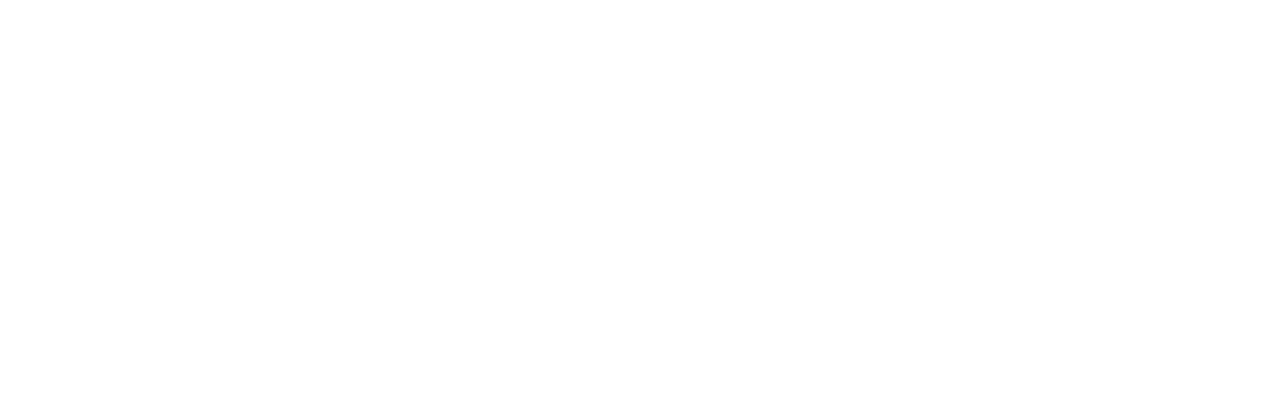
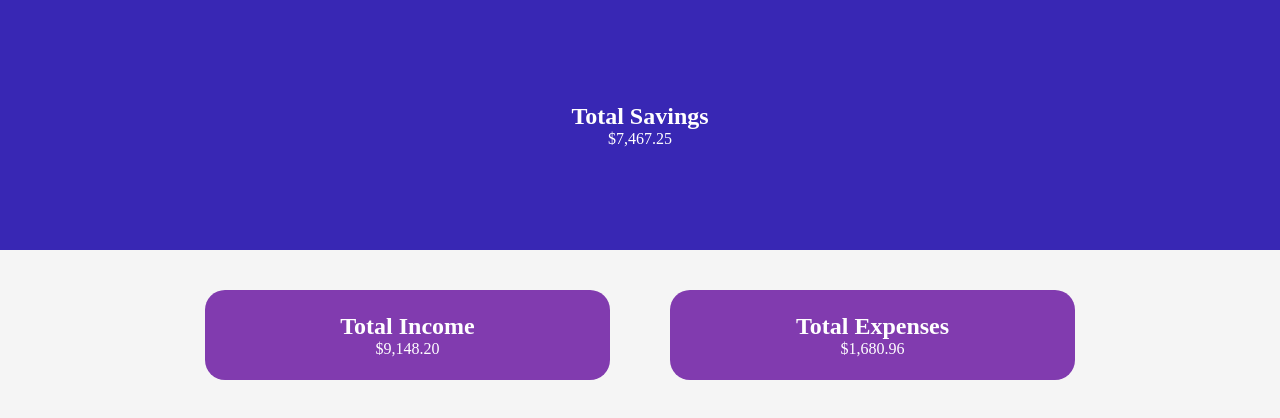
Before and after one commit to arontolentino/finate, a Vue app: page / in a window 1280 px wide. Shown: the top 418 px of the page. Built offline with nearby package versions, Linux system fonts and the light colour scheme.

Commit message:
Create initial total amount containers

```diff
--- a/src/App.vue
+++ b/src/App.vue
@@ -1,8 +1,95 @@
 <template>
   <div id="app">
+    <div class="header">
+      <div class="totalSavings">
+        <h2>Total Savings</h2>
+        <p>$7,467.25</p>
+      </div>
+    </div>
+    <div class="input"></div>
+    <div class="transactions">
+      <div class="wrapper">
+        <div class="income">
+          <div class="totalIncome">
+            <h2>Total Income</h2>
+            <p>$9,148.20</p>
+          </div>
+          <div class="incomeTransactions"></div>
+        </div>
+        <div class="expenses">
+          <div class="totalExpenses">
+            <h2>Total Expenses</h2>
+            <p>$1,680.96</p>
+          </div>
+          <div class="expenseTransactions"></div>
+        </div>
+      </div>
+    </div>
   </div>
 </template>
 
+<script>
+export default {
+  name: "App",
+  data() {
+    return {};
+  },
+  methods: {}
+};
+</script>
+
 <style>
+* {
+  margin: 0;
+  padding: 0;
+  box-sizing: border-box;
+}
 
+body {
+  background-color: #f5f5f5;
+}
+
+.wrapper {
+  max-width: 870px;
+  display: flex;
+  justify-content: space-between;
+  align-items: center;
+  margin: 0 auto;
+}
+
+.header {
+  display: flex;
+  flex-direction: column;
+  justify-content: center;
+  align-items: center;
+  height: 250px;
+  background-color: #3827b4;
+  color: #fff;
+}
+
+.totalSavings {
+  text-align: center;
+}
+
+.transactions {
+  padding-top: 40px;
+}
+
+.income,
+.expenses {
+  width: 405px;
+  text-align: center;
+}
+
+.totalIncome,
+.totalExpenses {
+  display: flex;
+  flex-direction: column;
+  justify-content: center;
+  align-items: center;
+  height: 90px;
+  background-color: #813baf;
+  color: #fff;
+  border-radius: 20px;
+}
 </style>
--- a/src/views/About.vue
+++ /dev/null
@@ -1,5 +0,0 @@
-<template>
-  <div class="about">
-    <h1>This is an about page</h1>
-  </div>
-</template>
```
Also changed, not shown: src/views/Home.vue (deleted, +0 -18 lines), src/components/Transactions.vue (added).
